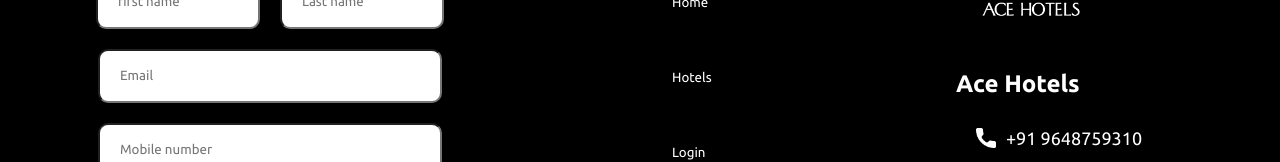
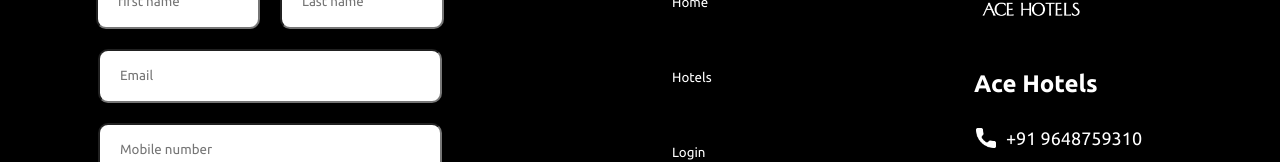
Before and after one commit to puneeth037h/hotel-booking-project, a React (Create React App) app: page / in a window 1280 px wide. Shown: the part 1534-1696 px from the top of the page. Built offline with nearby package versions, Linux system fonts and the light colour scheme.

Commit message:
footer logo align

```diff
--- a/src/components/Footer/Footer.css
+++ b/src/components/Footer/Footer.css
@@ -114,3 +114,6 @@
 .footerlogo{
     height: 150px;
 }
+.our-details>h2{
+    padding: 0px 18px 0px 18px;
+}
```
